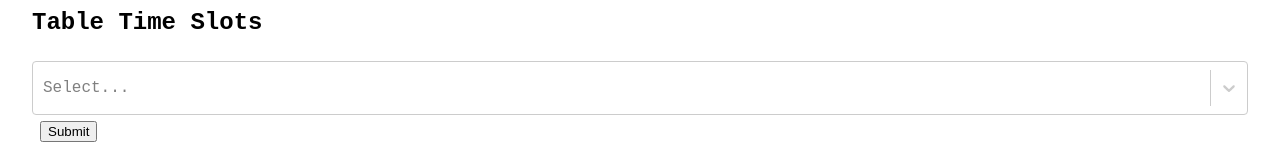
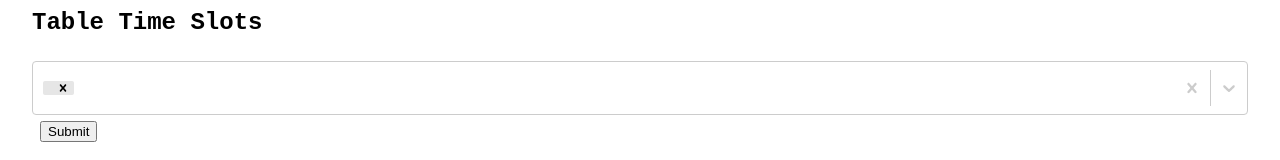
Before and after one commit to dimakis/tableFree, a React (Create React App) app: page /addTablePage in a window 1280 px wide. Shown: the part 298-458 px from the top of the page. Built offline with nearby package versions, Linux system fonts and the light colour scheme; data requests are answered from the project's data file; sample sign-in values are in the browser's storage.

Commit message:
successfully created table and tableSlot times classes, now the post to the db server works correctly, the get now also works correctly as i am getting the correct data from db, moving on to changing individual tables timeslot booking

```diff
--- a/db.json
+++ b/db.json
@@ -22,6 +22,7 @@
   },
   "tables": [
     {
+      "tableName": 100,
       "id": 100,
       "timeSlots": [
         {
@@ -37,6 +38,7 @@
       ]
     },
     {
+      "tableName": 101,
       "id": 101,
       "timeSlots": [
         {
@@ -52,6 +54,7 @@
       ]
     },
     {
+      "tableName": 102,
       "id": 102,
       "timeSlots": [
         {
@@ -67,59 +70,62 @@
       ]
     },
     {
-      "id": 1,
+      "tableName": 109,
+      "id": "109",
       "timeSlots": [
         {
-          "12 to 1": true
+          "time": "1-2",
+          "bookedBy": "",
+          "isBooked": false
         },
         {
-          "1 to 2": false
+          "time": "4-5",
+          "bookedBy": "",
+          "isBooked": false
         }
       ]
     },
     {
-      "id": 3,
+      "tableName": 110,
       "timeSlots": [
         {
-          "12 to 1": true
+          "time": "1-2",
+          "bookedBy": "",
+          "isBooked": false
         },
         {
-          "1 to 2": false
+          "time": "2-3",
+          "bookedBy": "",
+          "isBooked": false
+        },
+        {
+          "time": "3-4",
+          "bookedBy": "",
+          "isBooked": false
         }
-      ]
+      ],
+      "id": "JgEeP1C"
     },
     {
-      "id": 4,
+      "tableName": "107",
       "timeSlots": [
         {
-          "12 to 1": true
+          "time": "1-2",
+          "bookedBy": "",
+          "isBooked": false
         },
         {
-          "1 to 2": false
-        }
-      ]
-    },
-    {
-      "id": 5,
-      "timeSlots": [
-        {
-          "12 to 1": true
+          "time": "2-3",
+          "bookedBy": "",
+          "isBooked": false
         },
         {
-          "1 to 2": false
+          "time": "3-4",
+          "bookedBy": "",
+          "isBooked": false
         }
-      ]
-    },
-    {
-      "id": "107",
-      "timeSlots": [
-        "12-13",
-        null,
-        "1-2",
-        null,
-        null,
-        "2-3"
-      ]
+      ],
+      "id": "z-clpAI"
     }
   ],
   "users": [
--- /dev/null
+++ b/src/classes/tableClass.js
@@ -0,0 +1,14 @@
+
+export default class Table {
+    constructor(tableName, id, timeSlots) {
+        this.tableName = tableName;
+        this.id = id;
+        this.timeSlots = timeSlots;
+    }
+
+     addTimeSlot = (timeSlot) => {
+        this.timeSlots.push(timeSlot)
+    }
+
+    // public setTime(time)
+}
--- /dev/null
+++ b/src/classes/timeSlots.js
@@ -0,0 +1,11 @@
+// import Table from './tableClass'
+
+export default class TableTimeSlots {
+    constructor(time) {
+        this.time = time;
+        this.bookedBy = "";
+        this.isBooked = false;
+    }
+
+    // public setTime(time)
+}
--- a/src/components/Home.js
+++ b/src/components/Home.js
@@ -59,6 +59,7 @@ export const Home = () => {
   const authContext = useContext(AuthContext)
   const tablesContext = useContext(TablesContext)
   const isBooking = tablesContext.isBooking;
+  tablesContext.fetchTables()
   // console.log('context: ' + context)
 
   // const { state: authState } = React.useContext(AuthContext);
--- a/src/components/buttons/bookButton.js
+++ b/src/components/buttons/bookButton.js
@@ -29,6 +29,7 @@ const BookButton = ({ table }) => {
 
     const classes = useStyles()
     const tabId = table.id
+    let tableName = table.tableName
     const state = context.state
     const [isBooking, toggle] = useToggleState(false)
 
@@ -56,7 +57,7 @@ const BookButton = ({ table }) => {
                     state: { ...state },
                 }}>
                     <Button onClick={handleAddToBooking} table={table} size={"large"} color="primary"  >
-                        <h2>Table {tabId}-></h2>
+                        <h2>Table {parseInt(table.tableName)}-></h2>
                         <BookTwoToneIcon className={classes.root} />
                     </Button>
                     {state.isBooking ? <Redirect to={{
--- a/src/context/tablesContext.js
+++ b/src/context/tablesContext.js
@@ -71,12 +71,13 @@ export const TabContextProvider = (props) => {
         dispatch({ type: "BOOK_TABLE", payload: { table: state.tables[index] } });
         // console.log("tablesContext.js addBookingToTable foo " + payload)
     };
-    // const FetchTables = () => {
+
+    const FetchTables = () => {
     React.useEffect(() => {
         dispatch({
             type: "FETCH_TABLES_REQUEST"
         });
-        fetch("http://localhost:3035/tables/", {
+        fetch("http://localhost:3030/tables/", {
             // the reason I can do leave out the localhost is I designated port 3030 as a proxy
             // fetch("/tables/", {
             headers: {
@@ -102,7 +103,7 @@ export const TabContextProvider = (props) => {
                 });
             });
     }, []);
-
+    }
 
 
     return (
@@ -119,6 +120,7 @@ export const TabContextProvider = (props) => {
                     tableForBooking: state.tableForBooking,
                     state: { ...state },
                     addBookingToTable: addBookingToTable,
+                    fetchTables:FetchTables,
                     dispatch: dispatch,
                 }}
             >
--- a/src/tablesList/tablesList.js
+++ b/src/tablesList/tablesList.js
@@ -25,6 +25,7 @@ const TablesList = ({ isBooking, tableForBooking, tables, action }) => {
     const [tableIdFilter, setTableIdFilter] = useState("")
     const tab4book = context.tableForBooking;
     console.log("@tablesList, tab4Book through context grab: " + tab4book +"\ntab4Book typeof:" + typeof tab4book)
+    tables.sort()
     // let displayedTable = tables
     //     .filter(tab => {
     //         if (tab.isBooking)
--- a/src/views/addTableView.js
+++ b/src/views/addTableView.js
@@ -15,6 +15,8 @@ import Button from '@material-ui/core/Button';
 import Select from 'react-select'
 import makeAnimated from 'react-select/animated';
 // import { Multiselect } from "multiselect-react-dropdown";
+import Table from '../classes/tableClass'
+import TableTimeSlots from '../classes/timeSlots'
 
 
 
@@ -67,10 +69,22 @@ const reducer = (state, action) => {
 };
 const initialState = {
     tableId: null,
-    timeSlots: [],
-    bookedBy: "",
-    isBooked: false
+    timeSlots: [{
+        "time": null,
+        "bookedBy": "",
+        "isBooked": false
+    }],
 }
+
+const tableTemp = {
+    tableId: null,
+    timeSlots: [{
+        "time": null,
+        "bookedBy": "",
+        "isBooked": false
+    }],
+}
+
 const times = [
     { value: '12-13', label: '12-13' },
     { value: '1-2', label: '1-2' },
@@ -122,6 +136,7 @@ const AddTablePage = props => {
         selectedOptions.forEach(selectedOption => {
             if (selectedOption !== null) {
                 console.log(`Selected: ${selectedOption.label}`)
+                // temptable = tableTemp. ########################working here man
                 values.push(selectedOption.label)
             }
         },
@@ -139,6 +154,20 @@ const AddTablePage = props => {
         });
     };
 
+    const createTable = (tableNumber, tableId, tsArr) => {
+        let arr = []
+        tsArr.forEach(v => {
+            if ((typeof v === 'string') && !!v) {
+                let ts = new TableTimeSlots(v)
+                arr.push(ts)
+            }
+
+        });
+        let newTab = new Table(tableNumber, tableId, arr)
+        // values.push(newTab)
+        return newTab
+    }
+
 
     const { state: tablesState } = useContext(TablesContext);
     const [data, setData] = useState(initialState);
@@ -149,6 +178,8 @@ const AddTablePage = props => {
     console.log('@atblepage, authContext token: ' + authContext.state.token)
     const handleFormSubmit = event => {
 
+        let newTab = createTable(data.tableId, data.tableId, data.timeSlots)
+        console.log('@atv, formSub, newTab.id: ' + newTab.id)
         setData({
             ...data,
             isSubmitting: true,
@@ -164,8 +195,9 @@ const AddTablePage = props => {
                 'Content-Type': `application/json`
             },
             body: JSON.stringify({
-                id: data.tableId,
-                timeSlots: data.timeSlots,
+                // newTab
+                tableName: newTab.tableName,
+                timeSlots: newTab.timeSlots,
             })
         })
             .then(res => {
```
Also changed, not shown: 1 other file (tests, documents, lock files or other folders).
